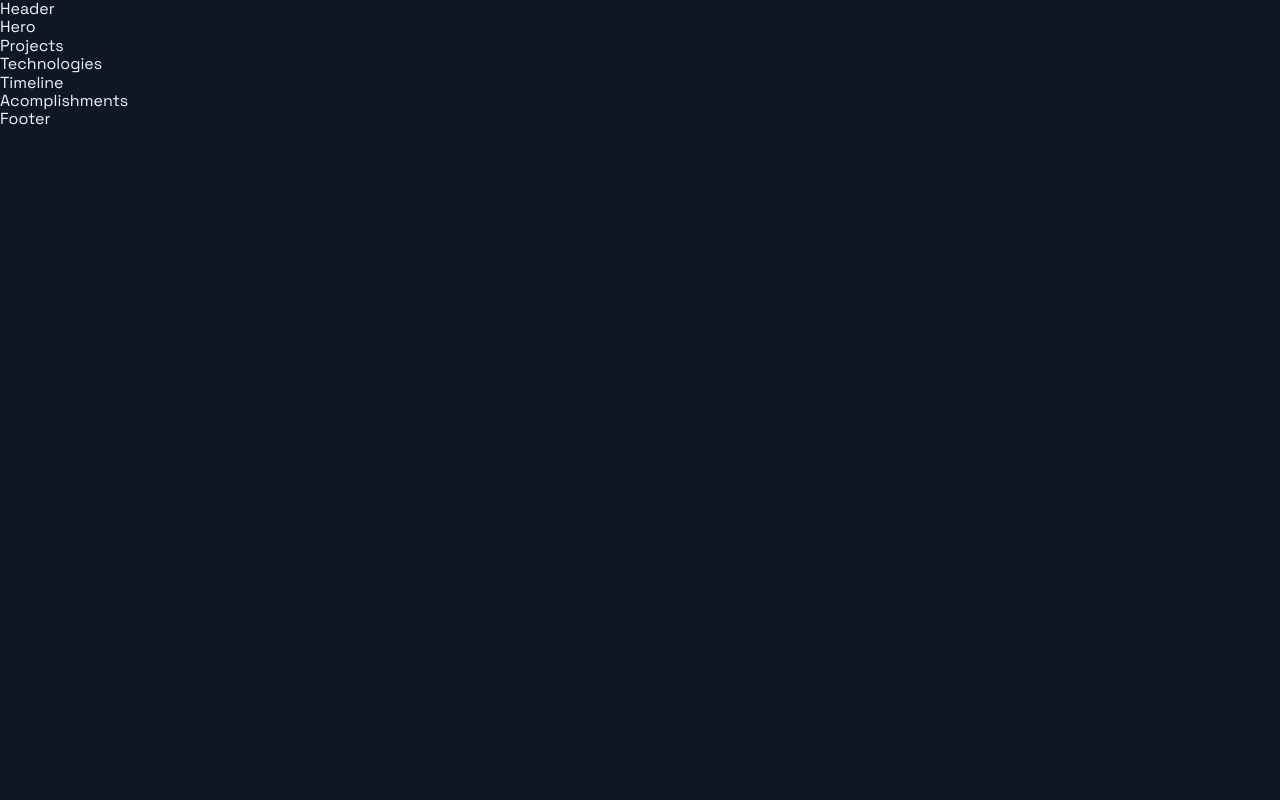
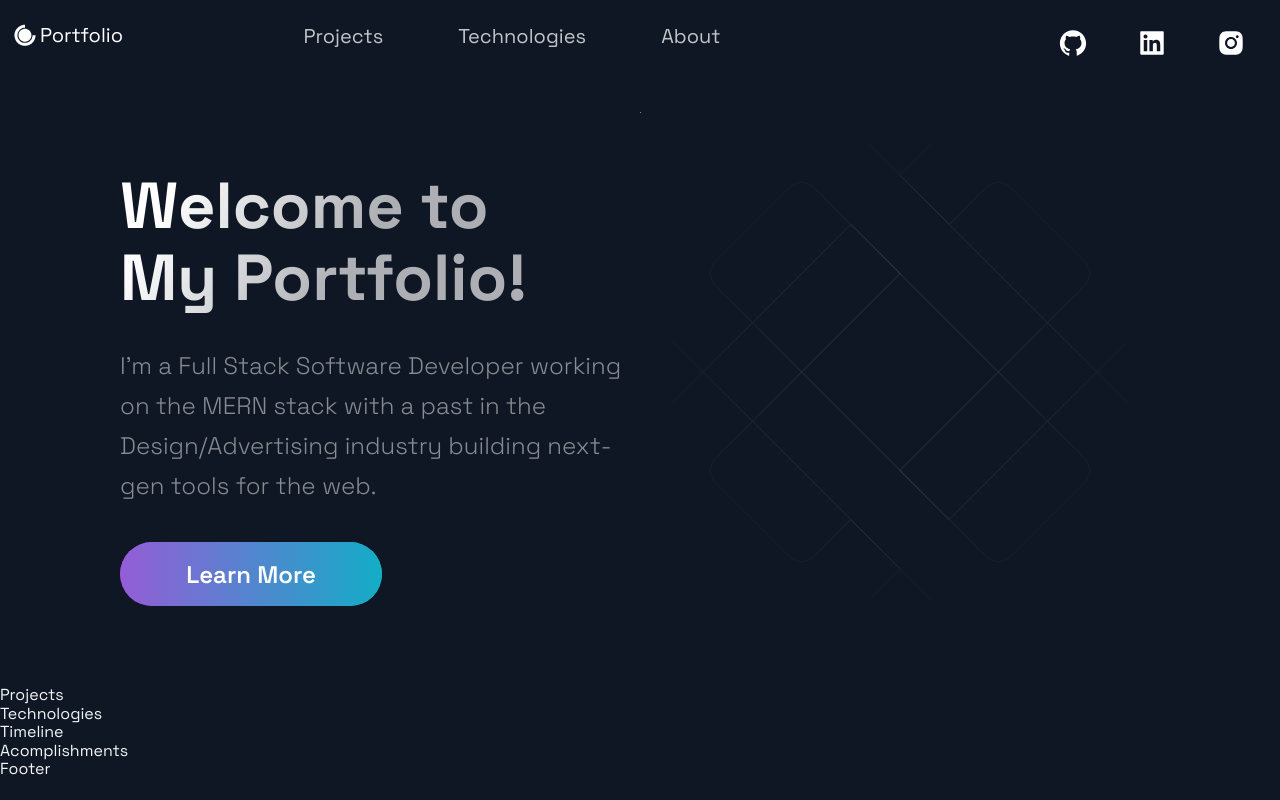
Before and after one commit to bamarin7/portfolio_website_v2, a Next.js app: page / in a window 1280 px wide. Built offline with nearby package versions, Linux system fonts and the light colour scheme.

Commit message:
Hero Page

```diff
--- a/src/components/Header/Header.js
+++ b/src/components/Header/Header.js
@@ -3,12 +3,46 @@
 import { AiFillGithub, AiFillInstagram, AiFillLinkedin } from 'react-icons/ai';
 import { DiCssdeck } from 'react-icons/di';
 
-import { Container, Div1, Div2, Div3, NavLink, SocialIcons } from './HeaderStyles';
+import { Container, Div1, Div2, Div3, NavLink, SocialIcons, Span } from './HeaderStyles';
 
 const Header = () =>  (
-  <div>
-    Header
-  </div>
+  <Container>
+    <Div1>
+      <Link href="/">
+        <a style={{display: "flex", alignItems: "center", color: "white", marginBottom: "20px"}}>
+          <DiCssdeck size="3rem" /> <Span>Portfolio</Span>
+        </a>
+      </Link>
+    </Div1>
+    <Div2>
+      <li>
+        <Link href="#projects">
+          <NavLink>Projects</NavLink>
+        </Link>
+      </li>
+      <li>
+        <Link href="#tech">
+          <NavLink>Technologies</NavLink>
+        </Link>
+      </li>
+      <li>
+        <Link href="#about">
+          <NavLink>About</NavLink>
+        </Link>
+      </li>
+    </Div2>
+    <Div3>
+      <SocialIcons href='https://github.com/bamarin7'>
+        <AiFillGithub size='3rem' />
+      </SocialIcons>
+      <SocialIcons href='https://www.linkedin.com/in/marinbrian/'>
+        <AiFillLinkedin size='3rem' />
+      </SocialIcons>
+      <SocialIcons href='https://instagram.com/bamarin_'>
+        <AiFillInstagram size='3rem' />
+      </SocialIcons>
+    </Div3>
+  </Container>
 );
 
 export default Header;
--- a/src/components/Header/HeaderStyles.js
+++ b/src/components/Header/HeaderStyles.js
@@ -17,6 +17,11 @@
     grid-row-gap: 0.5rem;
   }
 `;
+
+export const Span = styled.span`
+  font-size: 2rem;
+`;
+
 export const Div1 = styled.div`
   grid-area: 1 / 1 / 2 / 2;
   display: flex;
--- a/src/components/Hero/Hero.js
+++ b/src/components/Hero/Hero.js
@@ -1,13 +1,20 @@
 import React from 'react';
-
 import { Section, SectionText, SectionTitle } from '../../styles/GlobalComponents';
 import Button from '../../styles/GlobalComponents/Button';
 import { LeftSection } from './HeroStyles';
 
 const Hero = (props) => (
-  <div>
-    Hero
-  </div>
+  <Section row nopadding>
+    <LeftSection>
+      <SectionTitle main center>
+        Welcome to <br /> My Portfolio!
+      </SectionTitle>
+      <SectionText>
+        I'm a Full Stack Software Developer working on the MERN stack with a past in the Design/Advertising industry building next-gen tools for the web.
+      </SectionText>
+      <Button onClick={() => window.location = '#projects'}>Learn More</Button>
+    </LeftSection>
+  </Section>
 );
 
 export default Hero;
--- a/src/pages/index.js
+++ b/src/pages/index.js
@@ -10,10 +10,10 @@
 const Home = () => {
   return (
     <Layout>
-      {/* <Section grid> */}
+      <Section grid>
         <Hero />
-        {/* <BgAnimation /> */}
-      {/* </Section> */}
+        <BgAnimation />
+      </Section>
       <Projects />
       <Technologies />
       <Timeline />
```
